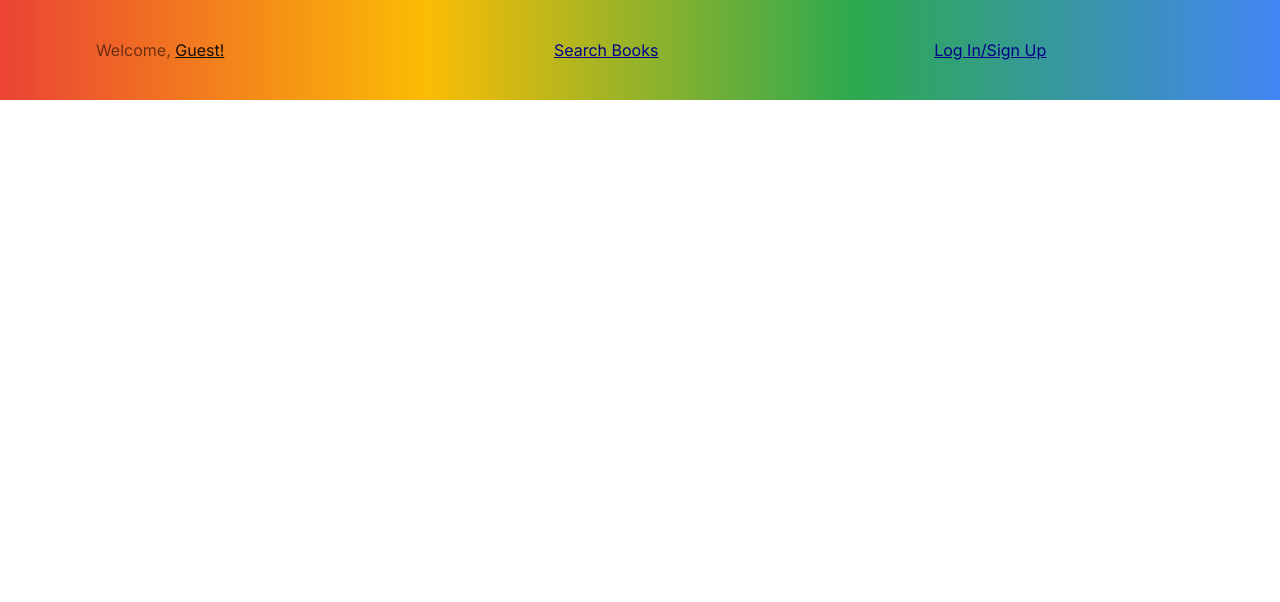
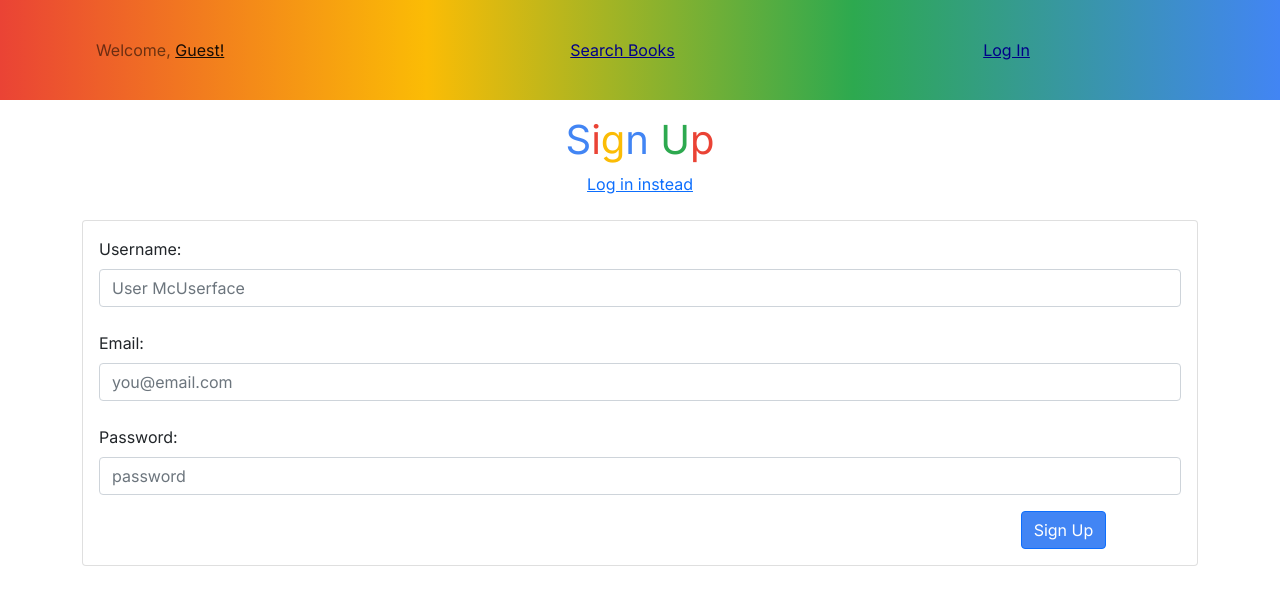
Before and after one commit to LauraCole1900/mern-google-book-search, a React (Create React App) app in the folder client/: page /signup in a window 1280 px wide. Shown: the top 602 px of the page. Built offline with nearby package versions, Linux system fonts and the light colour scheme.

Commit message:
added styling to login & signup, signup page renders but doesn't work, drafted front-end user API routes

```diff
--- a/client/src/App.css
+++ b/client/src/App.css
@@ -17,6 +17,10 @@
   margin: 1rem 0 0.5rem 0;
 }
 
+.formGroup {
+  margin-bottom: 1.5rem;
+}
+
 .smallText {
   font-size: 16px;
 }
--- a/client/src/components/nav/index.js
+++ b/client/src/components/nav/index.js
@@ -62,7 +62,7 @@ const Navigation = () => {
                 Logout
               </Link>
               : <Link to="/login" className="navlink">
-                Log In/Sign Up
+                Log In
               </Link>
             }
           </Navbar.Collapse>
--- a/client/src/pages/login.js
+++ b/client/src/pages/login.js
@@ -35,7 +35,7 @@ const LoginPage = () => {
               <Card className="formCard">
 
                 <Card.Body>
-                  <Form.Group>
+                  <Form.Group className="formGroup">
                     <Row>
                       <Col sm={12}>
                         <Form.Label>Email:</Form.Label>
--- a/client/src/pages/signup.js
+++ b/client/src/pages/signup.js
@@ -4,6 +4,7 @@ import { Button, Card, Col, Container, Form, Row } from "react-bootstrap";
 
 const SignupPage = () => {
   const [user, setUser] = useState({
+    userName: "",
     email: "",
     password: ""
   })
@@ -21,7 +22,92 @@ const SignupPage = () => {
 
   return (
     <>
+      <Container>
+        <Row className="center">
+          <Col sm={12}>
+            <h1><span className="gBlue">S</span><span className="gRed">i</span><span className="gYellow">g</span><span className="gBlue">n</span> <span className="gGreen">U</span><span className="gRed">p</span></h1>
+            <p className="smallText"><Link to="/login">Log in instead</Link></p>
+          </Col>
+        </Row>
+        <Form className="loginForm">
 
+          <Row>
+            <Col sm={12}>
+              <Card className="formCard">
+
+                <Card.Body>
+                  <Form.Group className="formGroup">
+                    <Row>
+                      <Col sm={12}>
+                        <Form.Label>Username:</Form.Label>
+                        <Form.Control
+                          type="input"
+                          id="signupUsername"
+                          name="userName"
+                          placeholder="User McUserface"
+                          value={user?.userName}
+                          className="formInput"
+                          onChange={handleInputChange}
+                        />
+                      </Col>
+                    </Row>
+                  </Form.Group>
+
+                  <Form.Group className="formGroup">
+                    <Row>
+                      <Col sm={12}>
+                        <Form.Label>Email:</Form.Label>
+                        <Form.Control
+                          type="input"
+                          id="signupEmail"
+                          name="email"
+                          placeholder="you@email.com"
+                          value={user?.email}
+                          className="formInput"
+                          onChange={handleInputChange}
+                        />
+                      </Col>
+                    </Row>
+                  </Form.Group>
+
+                  <Form.Group>
+                    <Row>
+                      <Col sm={12}>
+                        <Form.Label>Password:</Form.Label>
+                        <Form.Control
+                          type="password"
+                          id="signupPassword"
+                          name="password"
+                          placeholder="password"
+                          value={user?.password}
+                          className="formInput"
+                          onChange={handleInputChange}
+                        />
+                      </Col>
+                    </Row>
+                  </Form.Group>
+
+                  <Row>
+                    <Col sm={10}></Col>
+                    <Col sm={2}>
+                      <Button
+                        data-toggle="popover"
+                        title="Sign up"
+                        className="button gButton"
+                        data-btnname="login"
+                        onClick={handleFormSubmit}
+                        type="submit"
+                      >Sign Up</Button>
+                    </Col>
+                  </Row>
+
+                </Card.Body>
+              </Card>
+            </Col>
+          </Row>
+
+        </Form>
+      </Container>
     </>
   )
 }
--- a/client/src/utils/api/userApi.js
+++ b/client/src/utils/api/userApi.js
@@ -0,0 +1,33 @@
+import axios from "axios";
+
+const UserAPI = {
+
+  // POST new user to database
+  createUser: function (formData) {
+    console.log("from API createUser", formData)
+    return axios.post("/api/user/post", formData)
+  },
+
+
+  // GET user by email
+  findUserByEmail: function (email) {
+    console.log("from API findUserByEmail", email);
+    return axios.get(`/api/user/${email}`)
+  },
+
+
+  // UPDATE user by email
+  updateUser: function (email, formData) {
+    console.log("from API updateUser", email, formData);
+    return axios.put(`/api/user/update/${email}`, formData)
+  },
+
+
+  // DELETE user by ID
+  deleteUser: function (id) {
+    console.log("from API deleteUser", id);
+    return axios.delete(`/api/user/delete/${id}`)
+  }
+};
+
+export default UserAPI;
```
Also changed, not shown: 1 other file (tests, documents, lock files or other folders).
